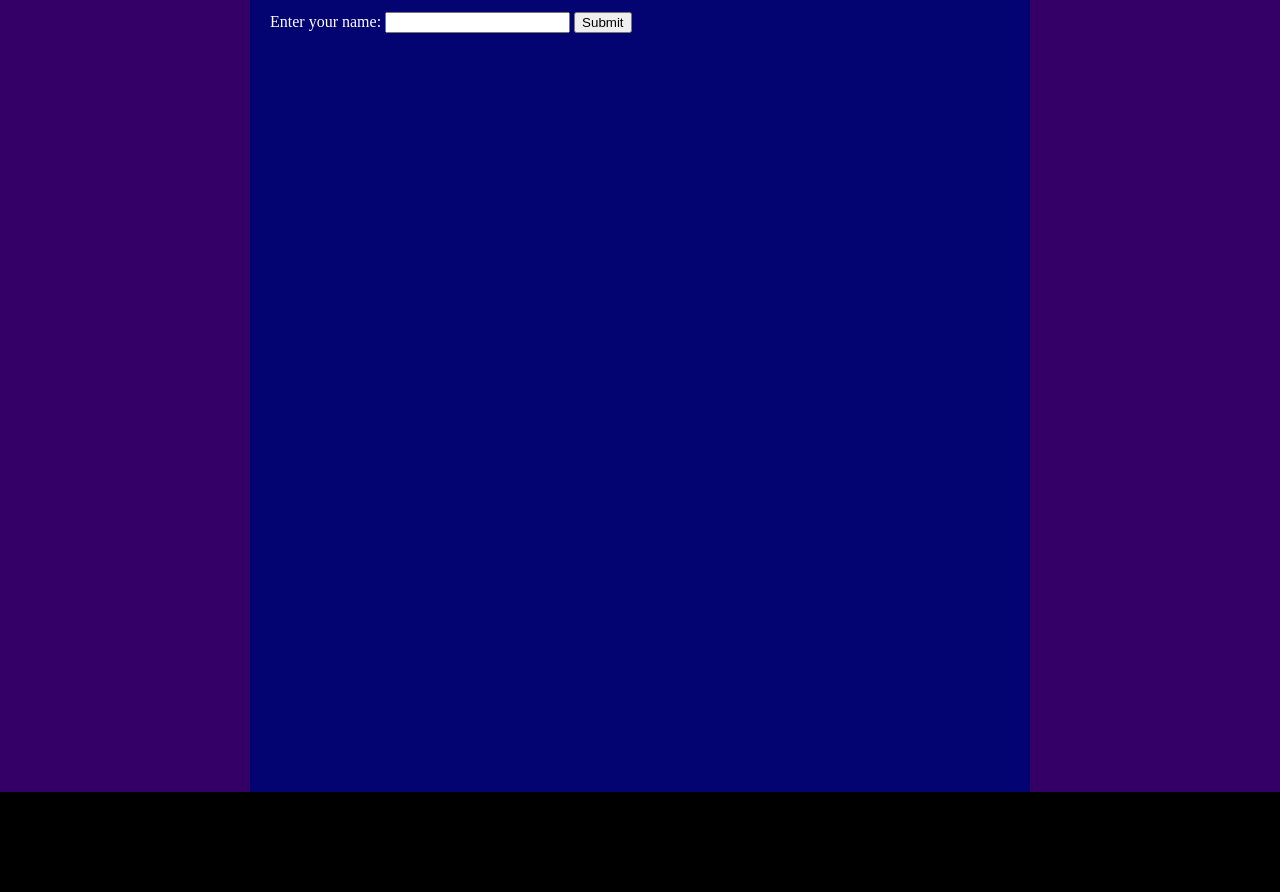
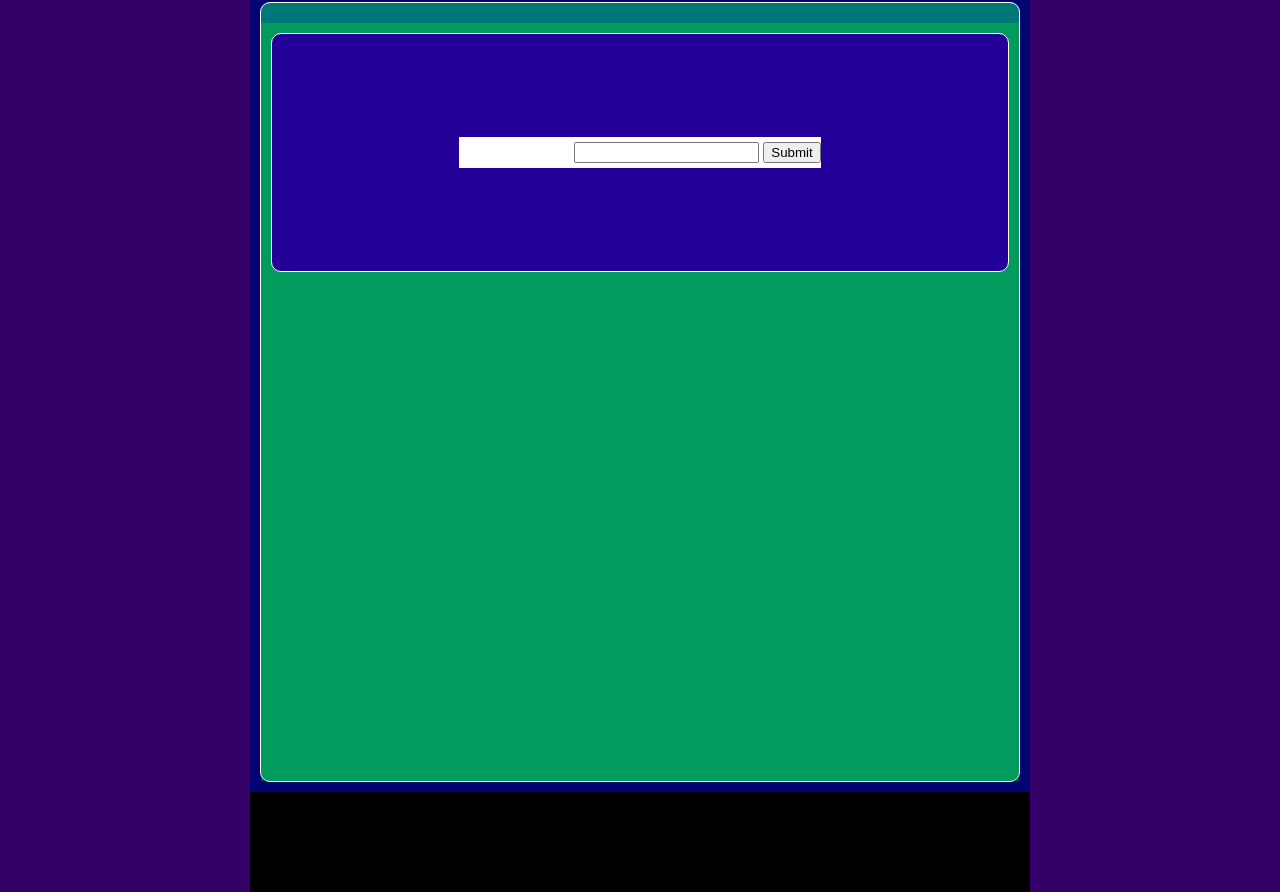
Before and after one commit to kevinnail/deploy-PR-practice, a plain HTML site: page index.html in a window 1280 px wide. Shown: the part 248-1140 px from the top of the page. Drawn offline with Linux system fonts and the light colour scheme.

Commit message:
another div added around the form, centered it

```diff
--- a/index.html
+++ b/index.html
@@ -26,19 +26,32 @@
             </div>
         </header>
         <main>
-            <form action="" id="form1">
-                <label for="name">Enter your name:</label>
-                <input type="text" name="name" id="yourName" />
-                <input type="button" value="Submit" id="btn" />
-            </form>
-
+            <div id="form-div">
+                <ul class="header-ul">
+                     <li>
+                        <form action="" id="form1">
+                        <label for="name">Enter your name:</label>
+                        <input type="text" name="name" id="yourName" />
+                        <input type="button" value="Submit" id="btn" />
+                    </li>
+                </ul>
+                        </form>
+            </div>
             <div id="name-display" class="hide">
                 <h1 id="result"></h1>
                 <input type="button" value="restart" id="btn2" />
             </div>
         </main>
 
-        <footer></footer>
+        <footer>
+            <div id="footer-div">
+                <ul>
+                    <li></li>
+                    <li></li>
+                    <li></li>
+                </ul>
+            </div>
+        </footer>
 
         <script type="module" src="app.js"></script>
     </body>
--- a/styles/global.css
+++ b/styles/global.css
@@ -44,16 +44,30 @@ header {
     align-items: center;
 }
 
+#form1 {
+    /* border: 5px solid white; */
+    padding: 5px 0px;
+    background-color: white;
+}
+#form-div {
+    display: block;
+    height: 100%;
+    background-color: rgb(0, 120, 120);
+    border-radius: 10px;
+    padding-top: 20px;
+    border: 1px solid white;
+}
 main {
     height: 100vh;
     margin: 0px 250px;
-    padding: 20px;
+    padding: 10px;
     background-color: rgb(3, 3, 114);
 }
 
 footer {
     position: relative;
     bottom: 0;
+    margin: 0px 250px;
     padding: 7px 20px;
     font-size: 0.8em;
     display: flex;
@@ -62,6 +76,12 @@ footer {
     height: 100px;
 }
 
+#footer-div {
+    display: block;
+    height: 100%;
+    background-color: rgb(0, 120, 120);
+}
+
 .hide {
     display: none;
 }
```
